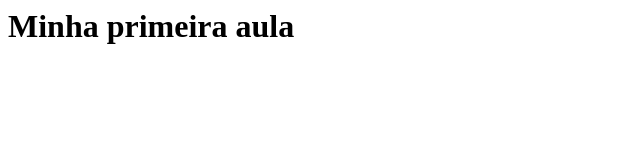
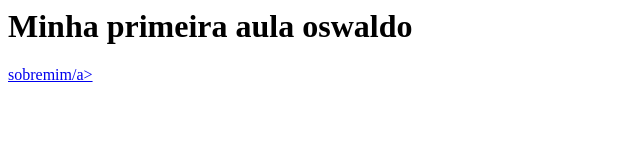
Before and after one commit to GLOnodera/repos1, a plain HTML site: page index.html in a window 1280 px wide. Shown: the whole page, without its empty margins (0-640 px from the left). Drawn offline with Linux system fonts and the light colour scheme.

Commit message:
Alteração

```diff
--- a/index.html
+++ b/index.html
@@ -1,5 +1,6 @@
 <html>
     <body>
-        <h1>Minha primeira aula</h1>
+        <h1>Minha primeira aula oswaldo</h1>
+        <a href="/sobremim.html">sobremim/a>
         </body>
 </html>
```
